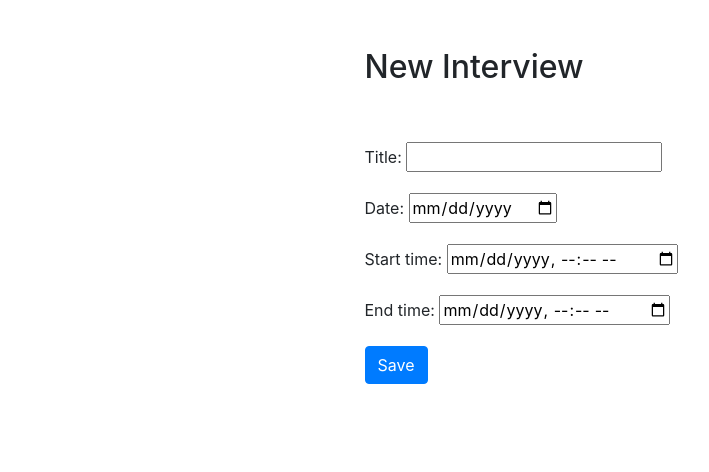
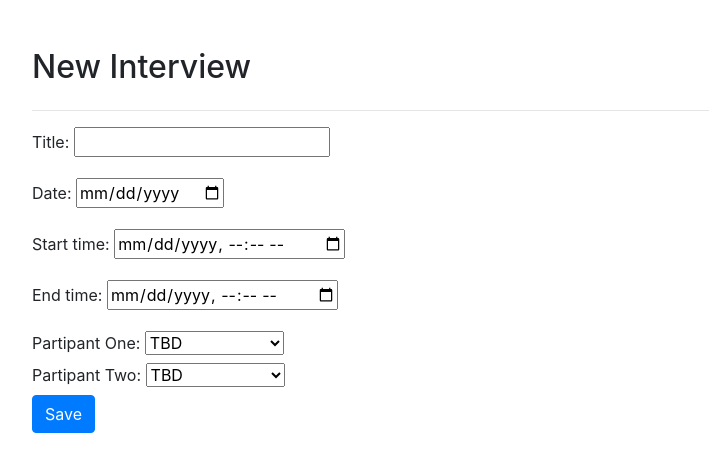
Before and after one commit to jaskaranbhatia/Interview-Creation-Portal, a Django app: page /create_interview/ in a window 1280 px wide. Shown: the part 56-528 px from the top of the page, without its empty margins (53-762 px from the left). Run offline with Django 3.2, Linux system fonts and the light colour scheme; a user stored in the database is signed in; data comes from the database, SQL or seed files in the repository; both versions use the stored data as it was after the commit; some libraries are stand-ins or nearby versions.

Commit message:
Add Participant Added

```diff
--- a/InterviewPortal/Interviews/templates/interviews/createInterview.html
+++ b/InterviewPortal/Interviews/templates/interviews/createInterview.html
@@ -1,11 +1,12 @@
 {% extends "interviews/base.html" %}
 {% block content %}
-<div class="row justify-content-center mt-5">
+<div class="row mt-5">
     <div class="col-md-5">
         <h2>New Interview</h2>
     </div>
 </div>
-<div class="row justify-content-center mt-5">
+<hr>
+<div class="row">
     <div class="col-md-5">
         {% if error %}
             <div class="alert alert-danger" role="alert">
@@ -15,6 +16,20 @@
         <form method="POST">
             {% csrf_token %}
             {{ form.as_p }}
+            <label>Partipant One: </label>
+            <select name = "participant_one">
+            <option value="None">TBD</option>
+            {% for participant in participants %}
+                <option value="{{participant.name}}">{{ participant.name }}</option>
+            {% endfor %}
+            </select><br>
+            <label>Partipant Two: </label>
+            <select name = "participant_two">
+            <option value="None">TBD</option>
+            {% for participant in participants %}
+                <option value="{{participant.name}}">{{ participant.name }}</option>
+            {% endfor %}
+            </select><br>
             <button type="submit" class="btn btn-primary">Save</button>
         </form>
     </div>
--- a/InterviewPortal/Interviews/templates/interviews/listings.html
+++ b/InterviewPortal/Interviews/templates/interviews/listings.html
@@ -33,5 +33,7 @@
 {% endfor %}
     </tbody>
 </table>
+{% else %}
+<h6>No Interviews Scheduled</h6>
 {% endif %}
 {% endblock %}
--- a/InterviewPortal/Interviews/views.py
+++ b/InterviewPortal/Interviews/views.py
@@ -2,7 +2,7 @@ from django.shortcuts import render, redirect
 from django.contrib.auth.forms import AuthenticationForm
 from django.contrib.auth import login, logout, authenticate
 from django.contrib.auth.decorators import login_required
-from .models import Interview, InterviewParticipants
+from .models import Interview, InterviewParticipants, Participant
 from .forms import InterviewForm
 
 # Create your views here.
@@ -35,14 +35,35 @@ def get_interviews(request):
 @login_required
 def create_interview(request):
     if request.method == 'GET':
-        return render(request, 'interviews/createInterview.html', {'form':InterviewForm})
+        participants = Participant.objects.all()
+        return render(request, 'interviews/createInterview.html', {'form':InterviewForm, 'participants' : participants})
     else:
         try:
             form = InterviewForm(request.POST)
             newInterview = form.save(commit=False)
             newInterview.save()
-            newInterviewParticipants = InterviewParticipants(interview = newInterview)
-            newInterviewParticipants.save()
+            paritipant_one = request.POST['participant_one']
+            paritipant_two = request.POST['participant_two']
+            if(paritipant_one != "None" and participant_two != "None" and (paritipant_one == paritipant_two)):
+                participants = Participant.objects.all()
+                return render(request, 'interviews/createInterview.html', {'form':InterviewForm(), 'error':'Participant One and Two cannot be same','participants' : participants})
+            if(paritipant_one != "None" and paritipant_two != "None"):
+                participant_one_instance = Participant.objects.filter(name__icontains=paritipant_one)[0]
+                participant_two_instance = Participant.objects.filter(name__icontains=paritipant_two)[0]
+                newInterviewParticipants = InterviewParticipants(interview = newInterview, candidate_one = participant_one_instance, candidate_two = participant_two_instance)
+                newInterviewParticipants.save()
+            elif(paritipant_one != "None" and paritipant_two == "None"):
+                participant_one_instance = Participant.objects.filter(name__icontains=paritipant_one)[0]
+                newInterviewParticipants = InterviewParticipants(interview = newInterview, candidate_one = participant_one_instance)
+                newInterviewParticipants.save()
+            elif(paritipant_one == "None" and paritipant_two != "None"):
+                participant_two_instance = Participant.objects.filter(name__icontains=paritipant_two)[0]
+                newInterviewParticipants = InterviewParticipants(interview = newInterview, candidate_two = participant_two_instance)
+                newInterviewParticipants.save()
+            else:
+                newInterviewParticipants = InterviewParticipants(interview = newInterview)
+                newInterviewParticipants.save()
             return redirect('get_interviews')
         except ValueError:
-            return render(request, 'interviews/createInterview.html', {'form':InterviewForm(), 'error':'Bad Data Passed'})
+            participants = Participant.objects.all()
+            return render(request, 'interviews/createInterview.html', {'form':InterviewForm(), 'error':'Bad Data Passed','participants' : participants})
```
Also changed, not shown: InterviewPortal/Interviews/templates/interviews/home.html (+4 -5 lines), InterviewPortal/Interviews/forms.py (line endings or trailing spaces), InterviewPortal/db.sqlite3.
